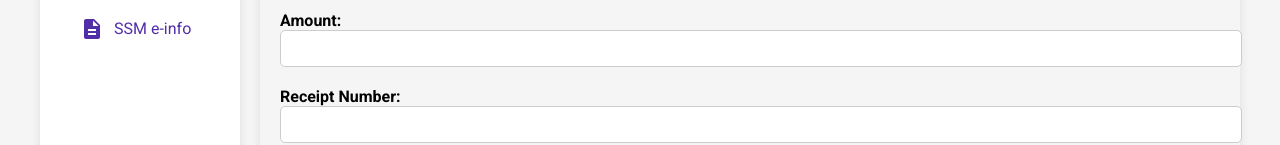
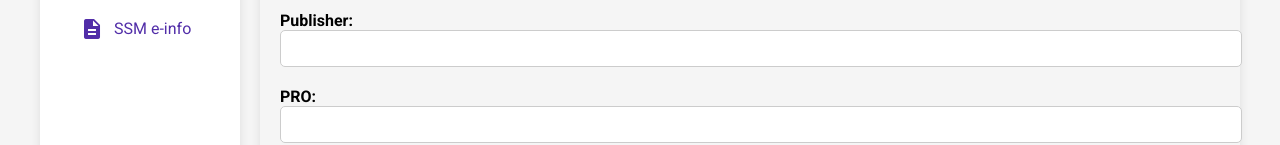
Before and after one commit to glitter545/sub-admin-proto, a plain HTML site: page register-donor.html in a window 1280 px wide. Shown: the part 656-801 px from the top of the page. Drawn offline with Linux system fonts and the light colour scheme.

Commit message:
minor fix on register personal donor

```diff
--- a/register-donor.html
+++ b/register-donor.html
@@ -203,14 +203,7 @@
           <label for="email">Email:</label>
           <input type="email" id="email" name="email" required>
         </div>
-        <div>
-          <label for="amount">Amount:</label>
-          <input type="text" id="amount" name="amount" required>
-        </div>
-        <div>
-          <label for="receiptNumber">Receipt Number:</label>
-          <input type="text" id="receiptNumber" name="receiptNumber" required>
-        </div>
+
         <div>
           <label for="publisher">Publisher:</label>
           <input type="text" id="publisher" name="publisher" required>
```
